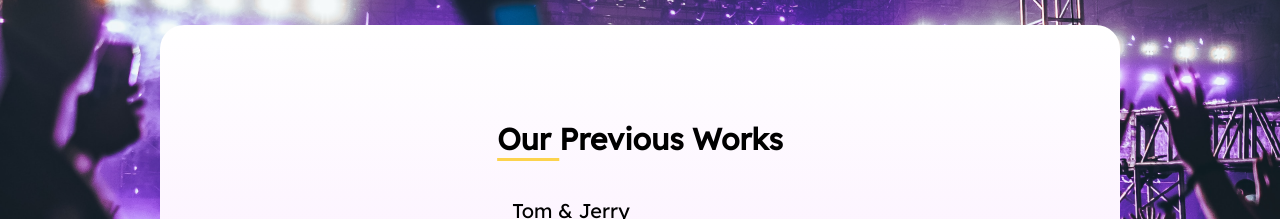
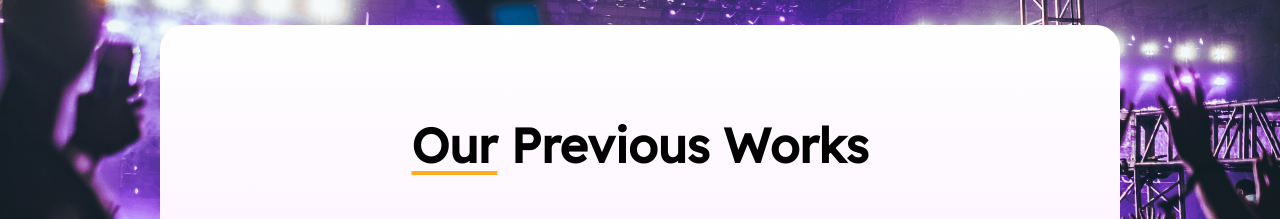
Before and after one commit to ms-club-sliit/sliit-poson-web, a React (Vite) app: page / in a window 1280 px wide. Shown: the part 3660-3879 px from the top of the page. Built offline with nearby package versions, Linux system fonts and the light colour scheme.

Commit message:
changed-headerUnderline

```diff
--- a/src/views/OurWork/index.jsx
+++ b/src/views/OurWork/index.jsx
@@ -15,15 +15,15 @@ const OurWork = () => {
     },
   ];
   return (
-    <div className='z-0 flex flex-col items-center  bg-gradient-to-l from-fuchsia-200 to-fuchsia-100 dark:bg-gradient-to-l dark:from-slate-950 dark:to-slate-900'>
+    <div className='z-0 flex flex-col items-center  bg-gradient-to-l from-fuchsia-200 to-fuchsia-100 dark:bg-gradient-to-l dark:from-[#080808] dark:to-[#161616]'>
       <img src={image} alt='OurWorksBanner' className='mt-0  w-full' />
 
       <div className='flex flex-col items-center -mt-24 md:-mt-40 xl:-mt-80 mb-16 lg:mb-28 w-9/12  rounded-3xl bg-gradient-to-t from-fuchsia-200 to-white dark:bg-gradient-to-t dark:from-black dark:to-slate-950 '>
-        <h1 className='flex mt-10 lg:mt-24 mb-10  text-sm lg:text-3xl font-bold  dark:text-white'>
-          <div className='underline underline-offset-8 decoration-amber-300'>
-            Our&nbsp;
+        <h1 className='flex mt-10 lg:mt-24 mb-28  text-sm lg:text-5xl font-semibold   dark:text-white'>
+          <div className='underline underline-offset-8 decoration-[#fdac20]'>
+            Our
           </div>
-          Previous Works
+          &nbsp;Previous Works
         </h1>
         {works.map((work) => (
           <div className='flex flex-col items-center  mb-10 lg:mb-28 '>
```
Also changed, not shown: 1 other file (tests, documents, lock files or other folders).
